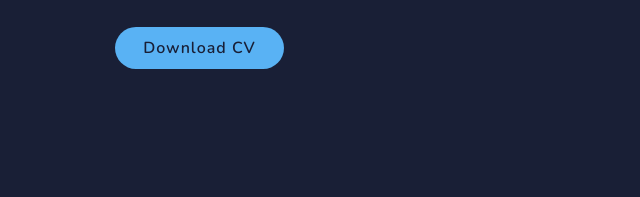
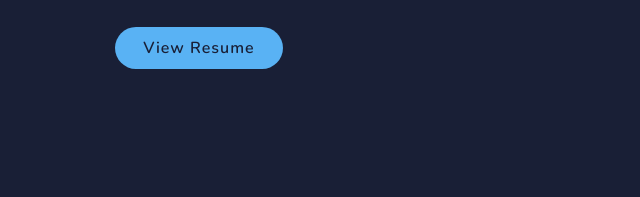
Before and after one commit to AdityaRaj1034/AdityaRajPersonalPortfoilio, a plain HTML site: page index.html in a window 1280 px wide. Shown: the part 586-783 px from the top of the page, 0-640 px from the left. Drawn offline with nearby package versions, Linux system fonts and the light colour scheme.

Commit message:
Update index.html

```diff
--- a/index.html
+++ b/index.html
@@ -39,8 +39,8 @@ detail.</p>
                 <a href="https://www.instagram.com/aditya__rajj/"><i class="fa-brands fa-instagram"></i></a>
                 <a href="https://www.linkedin.com/in/aditya-raj-794874271/"><i class="fa-brands fa-linkedin-in"></i></a>
             </div>
-            <a href="https://drive.google.com/file/d/1gKgBXPWeGHgWWuUKlxSRjxCS_hHLiDJh/view?usp=sharing"
-                class="btn">Download CV</a>
+            <a href="https://drive.google.com/file/d/1a04KN4HPReGC9z16ioPxSR15J9lr7wRU/view?usp=sharing"
+                class="btn">View Resume</a>
         </div>
         <div class="home-img ">
             <img src="Aditya.jpg" alt="">
```
